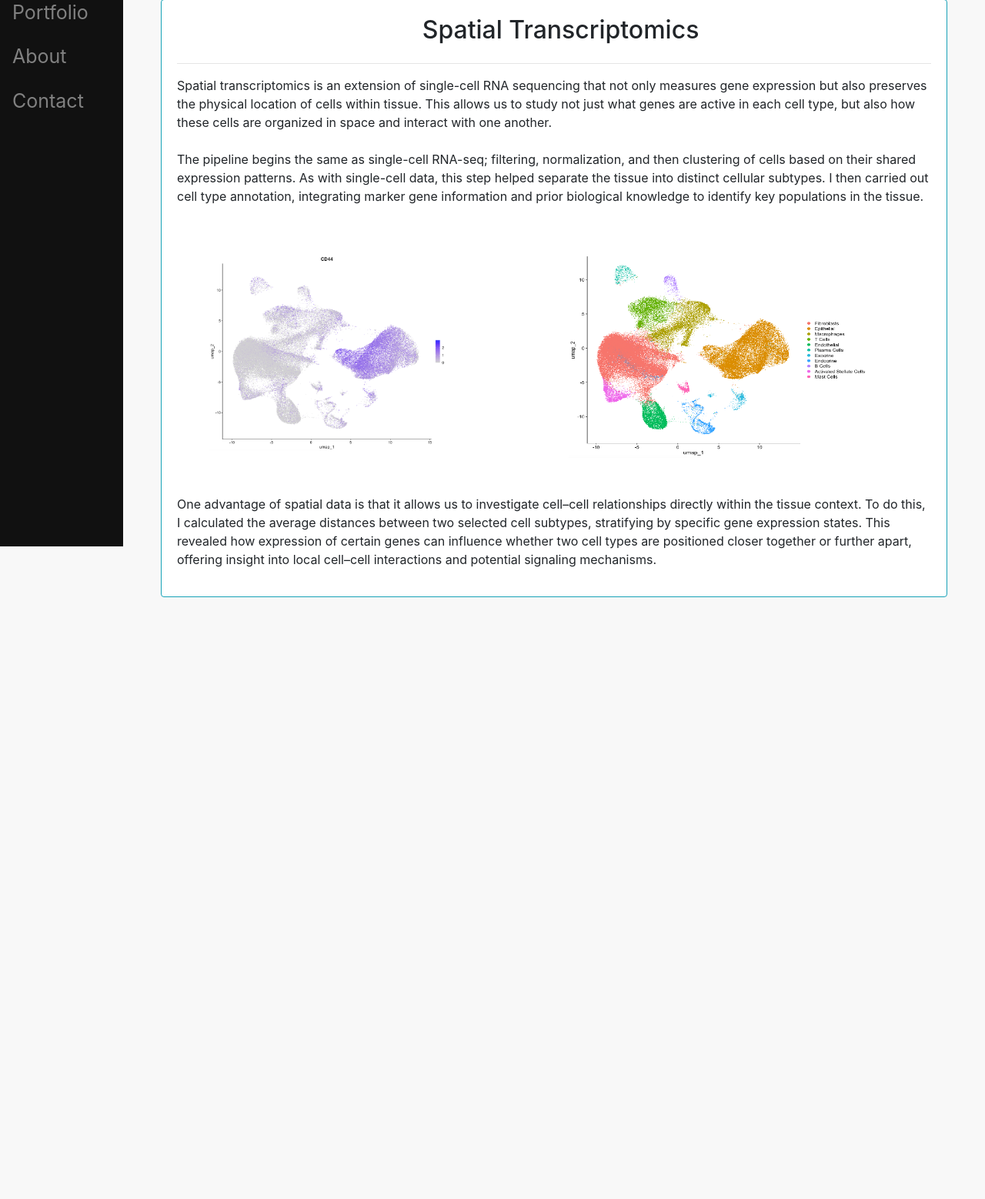
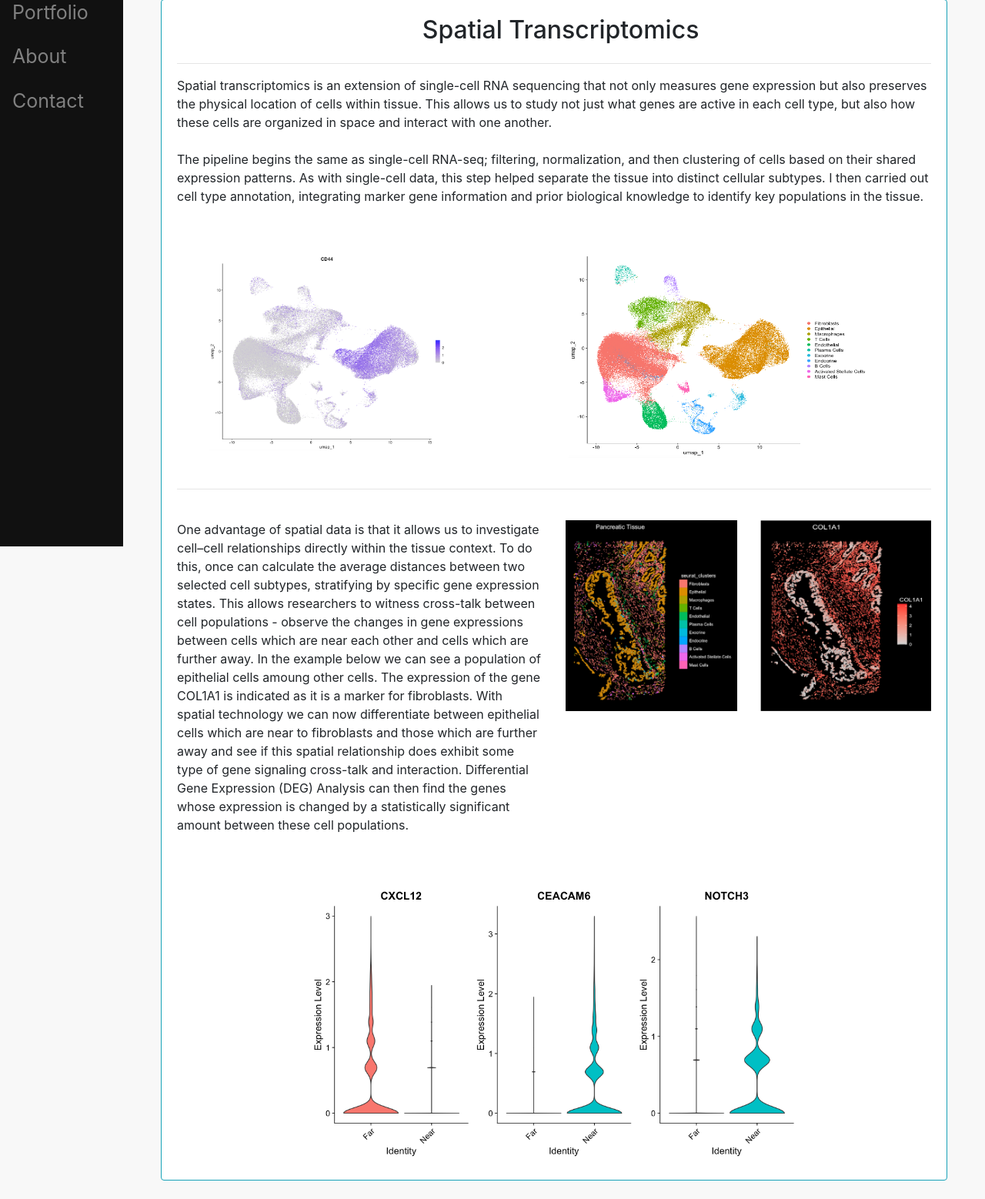
Before and after one commit to jb994/jsite, a Django app: page /portfolio/spatial-transcriptomics in a window 1280 px wide. Shown: the part 90-1648 px from the top of the page at 77% size. Before the commit the page ends 866 px from the top, so only its background shows below. Run offline with Django 4.2, Linux system fonts and the light colour scheme.

Commit message:
Finished the spatial transcriptomics portfolio page, adjusted some text on the home page, and am adding images to static.

```diff
--- a/base/templates/base/home.html
+++ b/base/templates/base/home.html
@@ -41,8 +41,8 @@
 		<div class="col-md-6">
 			<div class="card card-body h-100">
 				<h5>Experience & Education</h5>
-				<p>I completed my Bachelors in Mathematics in 2019 at the University of Alberta and my Masters in Computer Science from the University of Freiburg, Germany in 2022. Specialized in artificial intelligence, I've focused my education on the various machine learning models at the forefront of the field and how to refine them to be able to tackle any task. My thesis in particular was on developing a novel method for projecting high-dimensional single-cell time-series datasets in the field of bioinformatics to produce more meaningful embeddings.</p>
-				<p>I've worked at multiple bioinformatics labs throughout my studies and most recently have worked as a bioinformatics & machine learning consultant in pharmaceuticals analysing multi-omics data to discover the mechanisms of novel drugs in the treatment of non-fatty alcoholic liver disease and various cancers. Currently I work for the VUB's Translational Oncology Research Center in Brussels, Belgium.</p>
+				<p>I completed my Bachelor's in Mathematics in 2019 at the University of Alberta and my Masters in Computer Science from the University of Freiburg, Germany in 2022. Specialized in artificial intelligence, I've focused my education on the various machine learning models at the forefront of the field and how to refine them to be able to tackle any task. My thesis in particular was on developing a novel method for projecting high-dimensional single-cell time-series datasets in the field of bioinformatics to produce more meaningful embeddings.</p>
+				<p>I've worked at multiple bioinformatics labs throughout my studies and most recently have worked as a bioinformatics & machine learning consultant in pharmaceuticals analysing multi-omics data to discover the mechanisms of novel drugs in the treatment of non-fatty alcoholic liver disease and various cancers. Currently I am the Lead Bioinformatician for the VUB's Translational Oncology Research Center in Brussels, Belgium.</p>
 			</div>
 		</div>
 		<div class="col-md-6">
--- a/base/templates/portfolio/spatial-transcriptomics.html
+++ b/base/templates/portfolio/spatial-transcriptomics.html
@@ -35,13 +35,33 @@
 					width=100%;>
 				</div>
 			</div>
+
+			<br><hr><br>
+
 			<div class="row">
-				<div class="col-md-12">
+				<div class="col-md-6">
 					<p align="left">
-						<br><br>
-						One advantage of spatial data is that it allows us to investigate cell–cell relationships directly within the tissue context. To do this, I calculated the average distances between two selected cell subtypes, stratifying by specific gene expression states. This revealed how expression of certain genes can influence whether two cell types are positioned closer together or further apart, offering insight into local cell–cell interactions and potential signaling mechanisms.
+
+						One advantage of spatial data is that it allows us to investigate cell–cell relationships directly within the tissue context. To do this, once can calculate the average distances between two selected cell subtypes, stratifying by specific gene expression states. This allows researchers to witness cross-talk between cell populations - observe the changes in gene expressions between cells which are near each other and cells which are further away. In the example below we can see a population of epithelial cells amoung other cells. The expression of the gene COL1A1 is indicated as it is a marker for fibroblasts. With spatial technology we can now differentiate between epithelial cells which are near to fibroblasts and those which are further away and see if this spatial relationship does exhibit some type of gene signaling cross-talk and interaction. Differential Gene Expression (DEG) Analysis can then find the genes whose expression is changed by a statistically significant amount between these cell populations.
 					</p>
 				</div>
+				<div class="col-md-3">
+					<img src="{% static 'images/portfolio/spatialTranscriptomics/zoomSpatialDimPlot.png' %}"
+					width=100%;>
+				</div>
+				<div class="col-md-3">
+					<img src="{% static 'images/portfolio/spatialTranscriptomics/spatialZoomFeaturePlot_COL1A1.png' %}"
+					width=100%;>
+				</div>
+			</div>
+			<br><br>
+			<div class="row">
+				<div class="col-md-2"></div>
+				<div class="col-md-8">
+					<img src="{% static 'images/portfolio/spatialTranscriptomics/spatialVlnPlot_3Genes.png' %}"
+					width=100%;>
+				</div>
+				<div class="col-md-2"></div>
 			</div>
 		</div>
 	</div>
```
Also changed, not shown: static/images/portfolio/spatialTranscriptomics/spatialVlnPlot_3Genes.png (added), static/images/portfolio/spatialTranscriptomics/spatialZoomFeaturePlot_COL1A1.png (added), static/images/portfolio/spatialTranscriptomics/zoomSpatialDimPlot.png (added).
